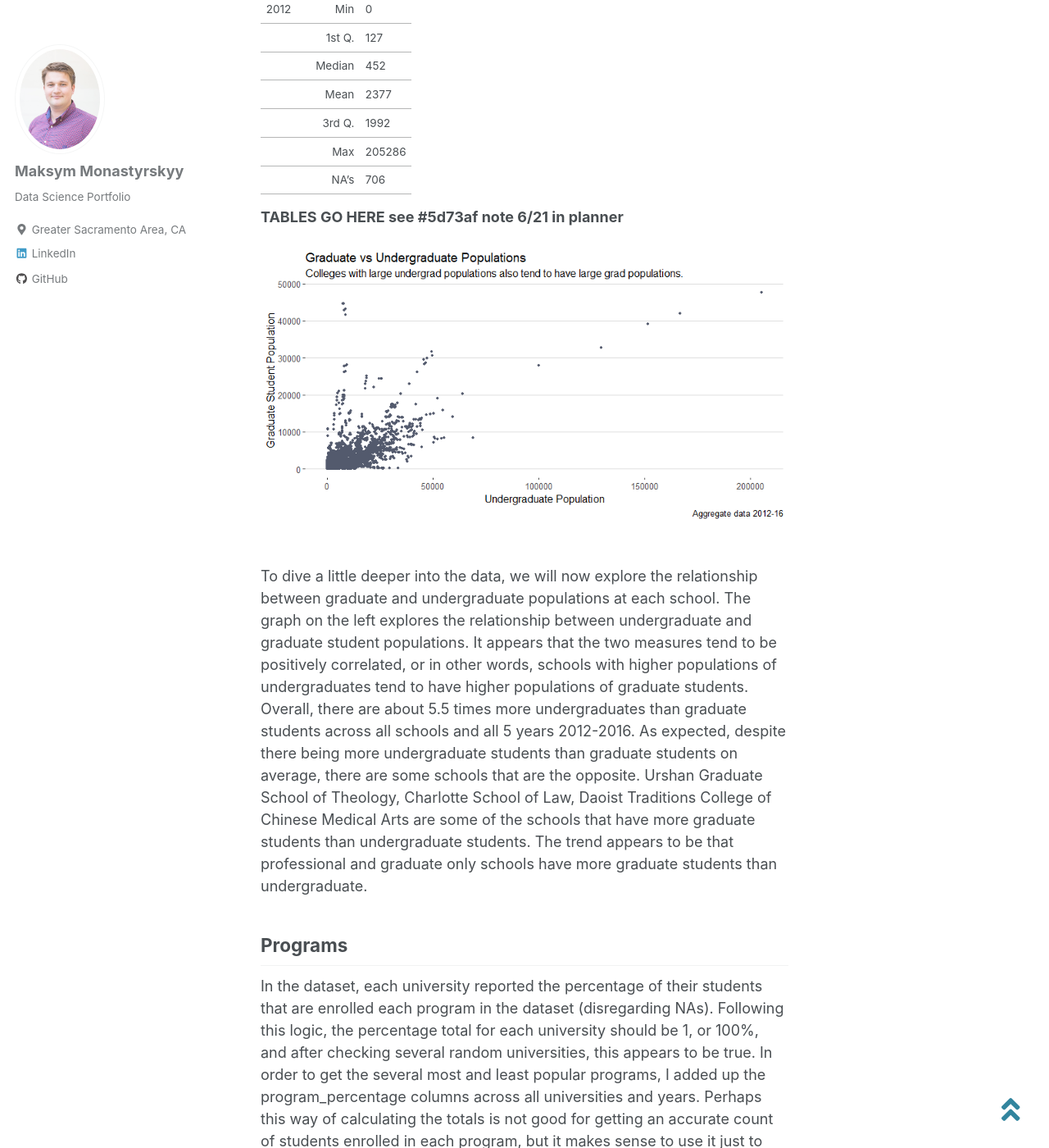
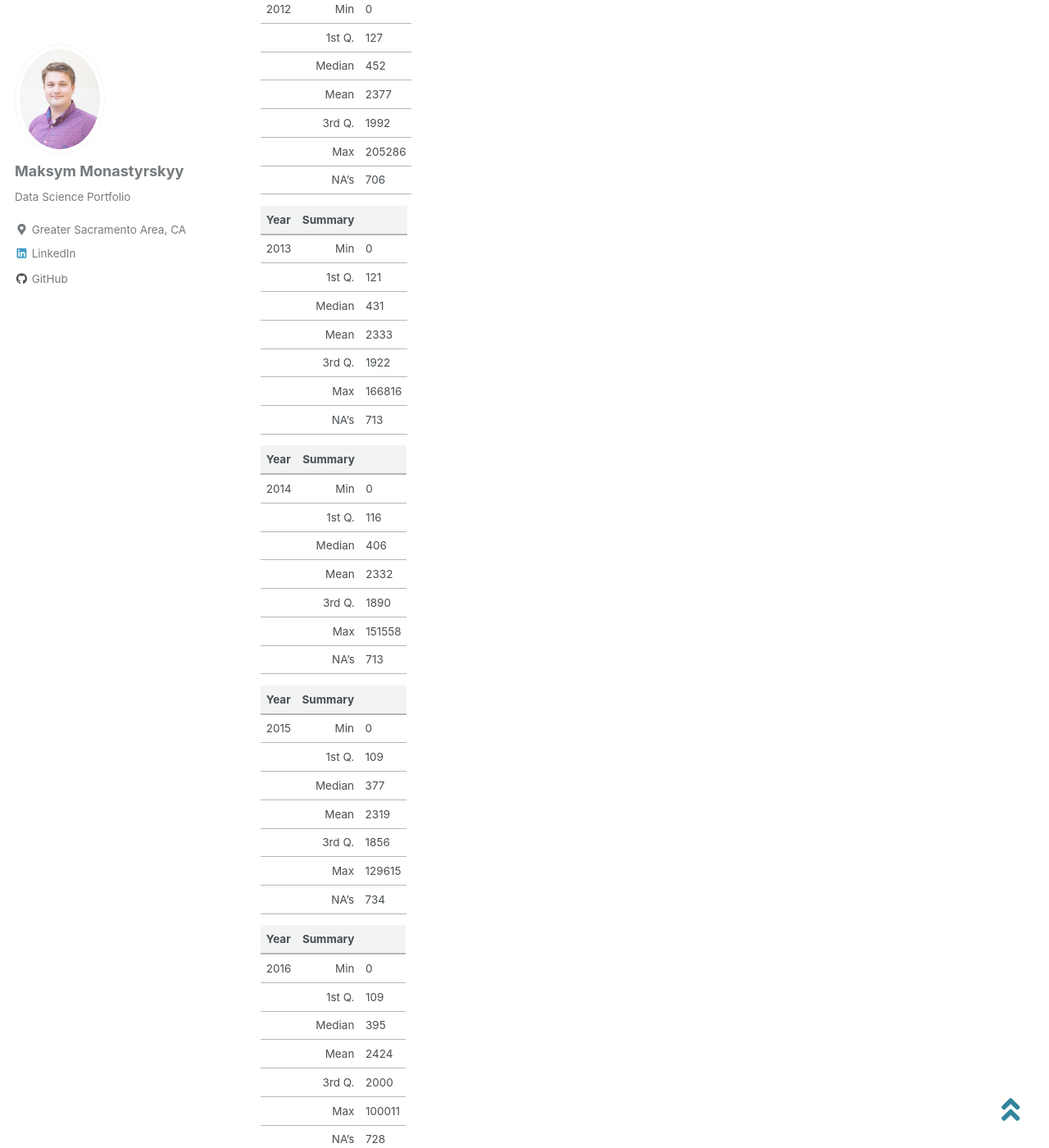
Before and after one commit to monastyrskyy/monastyrskyy.github.io, a Jekyll site: the page built from _posts/2018-11-01-collegescorecards2.md, in a window 1280 px wide and 1400 px high, scrolled down 3410 px. Shown: the whole window at 82% size. Built offline with Jekyll 4.4.1, drawn with Linux system fonts in a browser that asks for light colours; cached includes are drawn as plain includes; nearby versions of some CDN libraries; some of the changed text lies outside the part shown.

Commit message:
all the tables

```diff
--- a/_posts/2018-11-01-collegescorecards2.md
+++ b/_posts/2018-11-01-collegescorecards2.md
@@ -62,7 +62,7 @@ Overall, the 5 number summaries look the similar across the years (see below), s
 
 
 
-|Year   |Summary         |
+|Year   |    Summary     |
 |---    |---:   |:---    |
 |2012   |Min    |0       |
 |       |1st Q. |127     |
@@ -71,6 +71,46 @@ Overall, the 5 number summaries look the similar across the years (see below), s
 |       |3rd Q. |1992    |
 |       |Max    |205286  |
 |       |NA's   |706     |
+
+|Year   |    Summary     |
+|---    |---:   |:---    |
+|2013   |Min    |0       |
+|       |1st Q. |121     |
+|       |Median |431     |
+|       |Mean   |2333    |
+|       |3rd Q. |1922    |
+|       |Max    |166816  |
+|       |NA's   |713     |
+
+|Year   |    Summary     |
+|---    |---:   |:---    |
+|2014   |Min    |0       |
+|       |1st Q. |116     |
+|       |Median |406     |
+|       |Mean   |2332    |
+|       |3rd Q. |1890    |
+|       |Max    |151558  |
+|       |NA's   |713     |
+
+|Year   |    Summary     |
+|---    |---:   |:---    |
+|2015   |Min    |0       |
+|       |1st Q. |109     |
+|       |Median |377     |
+|       |Mean   |2319    |
+|       |3rd Q. |1856    |
+|       |Max    |129615  |
+|       |NA's   |734     |
+
+|Year   |    Summary     |
+|---    |---:   |:---    |
+|2016   |Min    |0       |
+|       |1st Q. |109     |
+|       |Median |395     |
+|       |Mean   |2424    |
+|       |3rd Q. |2000    |
+|       |Max    |100011  |
+|       |NA's   |728     |
 
 
 
```
